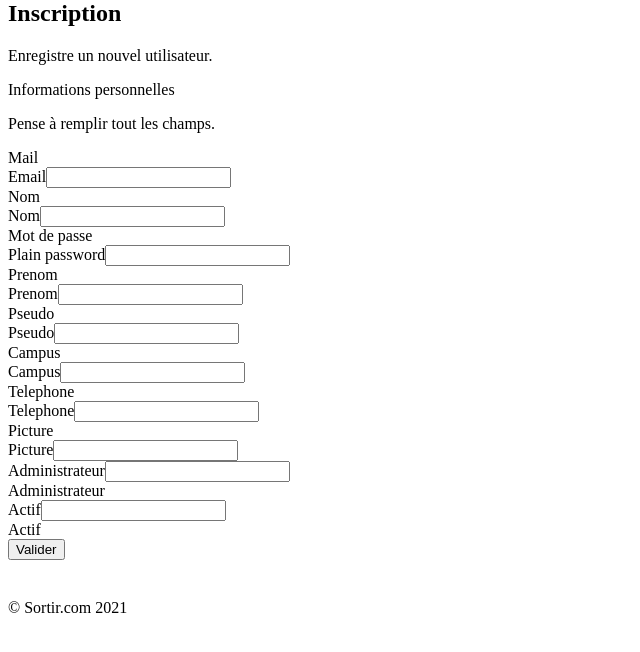
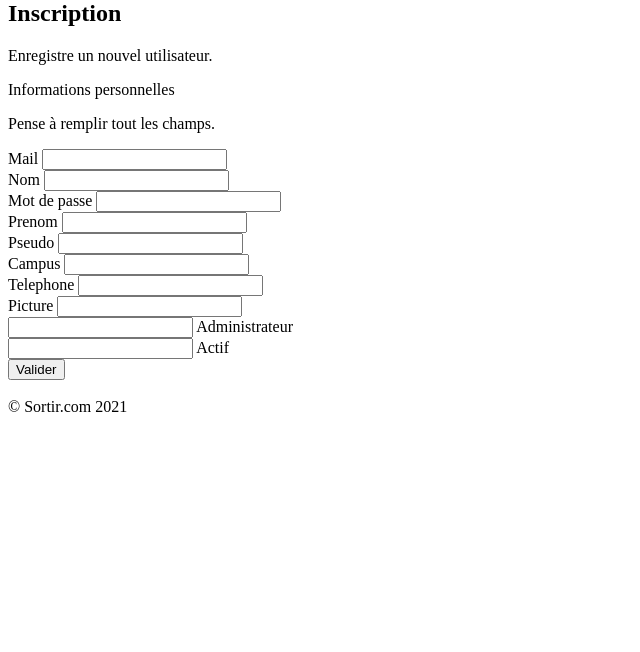
Before and after one commit to COMMUNIER-Pierrick/ENI-Sortir, a Symfony app: template templates/registration/register.html.twig in a window 1280 px wide. Shown: the part 20-672 px from the top of the page, without its empty margins (0-640 px from the left). Run offline with Twig, Linux system fonts and the light colour scheme; the template is opened without the code that fills it, so the values that code supplies are empty; form fields are guessed from the names that the template uses; some libraries are stand-ins or nearby versions.

Commit message:
menu admin

```diff
--- a/src/Form/RegistrationFormType.php
+++ b/src/Form/RegistrationFormType.php
@@ -70,9 +70,11 @@ class RegistrationFormType extends AbstractType
             ])
             ->add('administrateur', CheckboxType::class, [
                 'label' => false,
+                'required' => false,
             ])
             ->add('actif', CheckboxType::class, [
                 'label' => false,
+                'required' => false,
             ]);
     }
 
--- a/templates/registration/register.html.twig
+++ b/templates/registration/register.html.twig
@@ -4,6 +4,7 @@
 
 {% block body %}
 {{ form_start(registrationForm) }}
+
   <div class="min-h-screen p-6 bg-gray-100 flex items-center justify-center">
   <div class="container max-w-screen-lg mx-auto">
     <div>
@@ -21,54 +22,94 @@
             <div class="grid gap-4 gap-y-2 text-sm grid-cols-1 md:grid-cols-5">
               <div class="md:col-span-3">
                 <label for="full_name">Mail</label>
-                {{ form_row(registrationForm.email, {'attr': {'class': 'h-10 border mt-1 rounded px-4 w-full bg-gray-50'}}) }}
+                {{ form_widget(registrationForm.email, {'attr': {'class': 'h-10 border mt-1 rounded px-4 w-full bg-gray-50'}}) }}
+                {% if form_errors(registrationForm.email) %}
+                <div class="mt-1 px-4 py-2 rounded-lg border border-red-500 text-red-600 placeholder-red-600 focus:outline-none focus:ring-2 focus:ring-red-200">
+                  {{ form_errors(registrationForm.email) }}
+                </div>
+                {% endif %}
               </div>
 
               <div class="md:col-span-2">
                 <label for="full_name">Nom</label>
-                {{ form_row(registrationForm.nom, {'attr': {'class': 'h-10 border mt-1 rounded px-4 w-full bg-gray-50'}}) }}
+                {{ form_widget(registrationForm.nom, {'attr': {'class': 'h-10 border mt-1 rounded px-4 w-full bg-gray-50'}}) }}
+                {% if form_errors(registrationForm.nom) %}
+                <div class="mt-1 px-4 py-2 rounded-lg border border-red-500 text-red-600 placeholder-red-600 focus:outline-none focus:ring-2 focus:ring-red-200">
+                  {{ form_errors(registrationForm.nom) }}
+                </div>
+                {% endif %}
               </div>
 
               <div class="md:col-span-3">
                 <label for="email">Mot de passe</label>
-                {{ form_row(registrationForm.plainPassword, {'attr': {'class': 'h-10 border mt-1 rounded px-4 w-full bg-gray-50'}}) }}
+                {{ form_widget(registrationForm.plainPassword, {'attr': {'class': 'h-10 border mt-1 rounded px-4 w-full bg-gray-50'}}) }}
+                {% if form_errors(registrationForm.plainPassword) %}
+                <div class="mt-1 px-4 py-2 rounded-lg border border-red-500 text-red-600 placeholder-red-600 focus:outline-none focus:ring-2 focus:ring-red-200">
+                  {{ form_errors(registrationForm.plainPassword) }}
+                </div>
+                {% endif %}
               </div>
 
               <div class="md:col-span-2">
                 <label for="address">Prenom</label>
-                {{ form_row(registrationForm.prenom, {'attr': {'class': 'h-10 border mt-1 rounded px-4 w-full bg-gray-50'}}) }}
+                {{ form_widget(registrationForm.prenom, {'attr': {'class': 'h-10 border mt-1 rounded px-4 w-full bg-gray-50'}}) }}
+                {% if form_errors(registrationForm.prenom) %}
+                <div class="mt-1 px-4 py-2 rounded-lg border border-red-500 text-red-600 placeholder-red-600 focus:outline-none focus:ring-2 focus:ring-red-200">
+                  {{ form_errors(registrationForm.prenom) }}
+                </div>
+                {% endif %}
               </div>
 
-              <div class="md:col-span-2">
+              <div class="md:col-span-3">
                 <label for="city">Pseudo</label>
-                {{ form_row(registrationForm.pseudo, {'attr': {'class': 'h-10 border mt-1 rounded px-4 w-full bg-gray-50'}}) }}
+                {{ form_widget(registrationForm.pseudo, {'attr': {'class': 'h-10 border mt-1 rounded px-4 w-full bg-gray-50'}}) }}
+                {% if form_errors(registrationForm.pseudo) %}
+                <div class="mt-1 px-4 py-2 rounded-lg border border-red-500 text-red-600 placeholder-red-600 focus:outline-none focus:ring-2 focus:ring-red-200">
+                  {{ form_errors(registrationForm.pseudo) }}
+                </div>
+                {% endif %}
               </div>
 
               <div class="md:col-span-2">
                 <label for="city">Campus</label>
-                {{ form_row(registrationForm.campus, {'attr': {'class': 'h-10 border mt-1 rounded px-4 w-full bg-gray-50'}}) }}
+                {{ form_widget(registrationForm.campus, {'attr': {'class': 'h-10 border mt-1 rounded px-4 w-full bg-gray-50'}}) }}
+                {% if form_errors(registrationForm.campus) %}
+                <div class="mt-1 px-4 py-2 rounded-lg border border-red-500 text-red-600 placeholder-red-600 focus:outline-none focus:ring-2 focus:ring-red-200">
+                  {{ form_errors(registrationForm.campus) }}
+                </div>
+                {% endif %}
               </div>
 
-              <div class="md:col-span-1">
+              <div class="md:col-span-2">
                 <label for="city">Telephone</label>
-                {{ form_row(registrationForm.telephone, {'attr': {'class': 'h-10 border mt-1 rounded px-4 w-full bg-gray-50'}}) }}
+                {{ form_widget(registrationForm.telephone, {'attr': {'class': 'h-10 border mt-1 rounded px-4 w-full bg-gray-50'}}) }}
+                {% if form_errors(registrationForm.telephone) %}
+                <div class="mt-1 px-4 py-2 rounded-lg border border-red-500 text-red-600 placeholder-red-600 focus:outline-none focus:ring-2 focus:ring-red-200">
+                  {{ form_errors(registrationForm.telephone) }}
+                </div>
+                {% endif %}
               </div>
 
               <div class="md:col-span-2">
                 <label for="zipcode">Picture</label>
-                 {{ form_row(registrationForm.picture, {'attr': {'class': 'mt-1 w-full'}}) }}
+                 {{ form_widget(registrationForm.picture, {'attr': {'class': 'mt-1 w-full'}}) }}
+                 {% if form_errors(registrationForm.picture) %}
+                <div class="mt-1 px-4 py-2 rounded-lg border border-red-500 text-red-600 placeholder-red-600 focus:outline-none focus:ring-2 focus:ring-red-200">
+                  {{ form_errors(registrationForm.picture) }}
+                </div>
+                {% endif %}
               </div>
 
               <div class="md:col-span-4">
                 <div class="inline-flex items-center">
-                  {{ form_row(registrationForm.administrateur, {'attr': {'class': 'mt-2'}}) }}
+                  {{ form_widget(registrationForm.administrateur, {'attr': {'class': 'mt-2'}}) }}
                   <label for="billing_same" class="ml-2">Administrateur</label>
                 </div>
               </div>
 
               <div class="md:col-span-2">
                 <div class="inline-flex items-center">
-                  {{ form_row(registrationForm.actif, {'attr': {'class': 'mt-2'}}) }}
+                  {{ form_widget(registrationForm.actif, {'attr': {'class': 'mt-2'}}) }}
                   <label for="billing_same" class="ml-2">Actif</label>
                 </div>
               </div>
@@ -87,11 +128,6 @@
     {{ form_end(registrationForm) }}
   </div>
 </div>
-
-    <h1></h1>
-
-
-
 
     <img id="showImg" height="64" src="" alt="">
   <script src="https://code.jquery.com/jquery-3.6.0.min.js"></script>
```
Also changed, not shown: templates/admin/index.html.twig (+12 -9 lines), templates/security/login.html.twig (+1 -12 lines).
